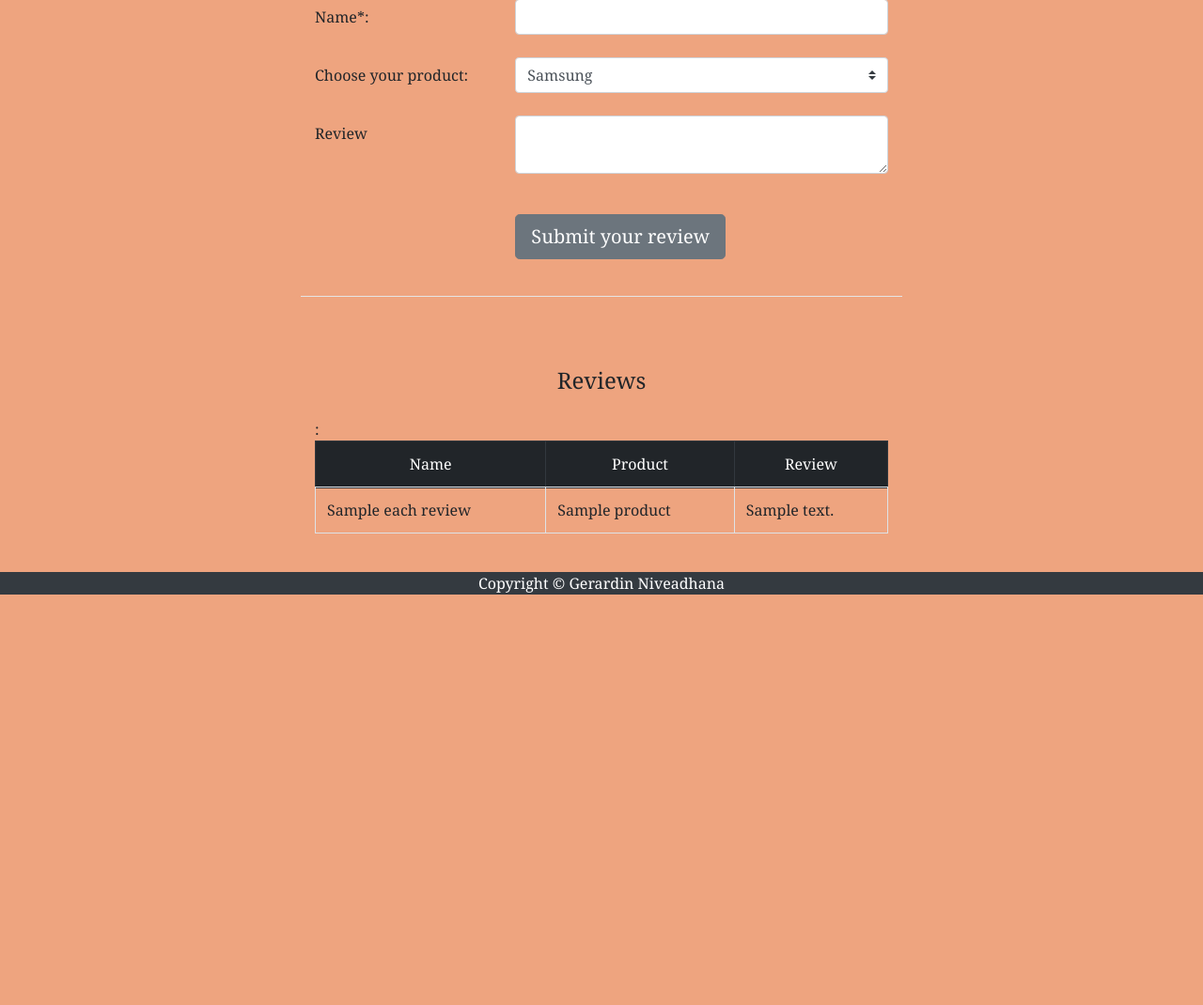
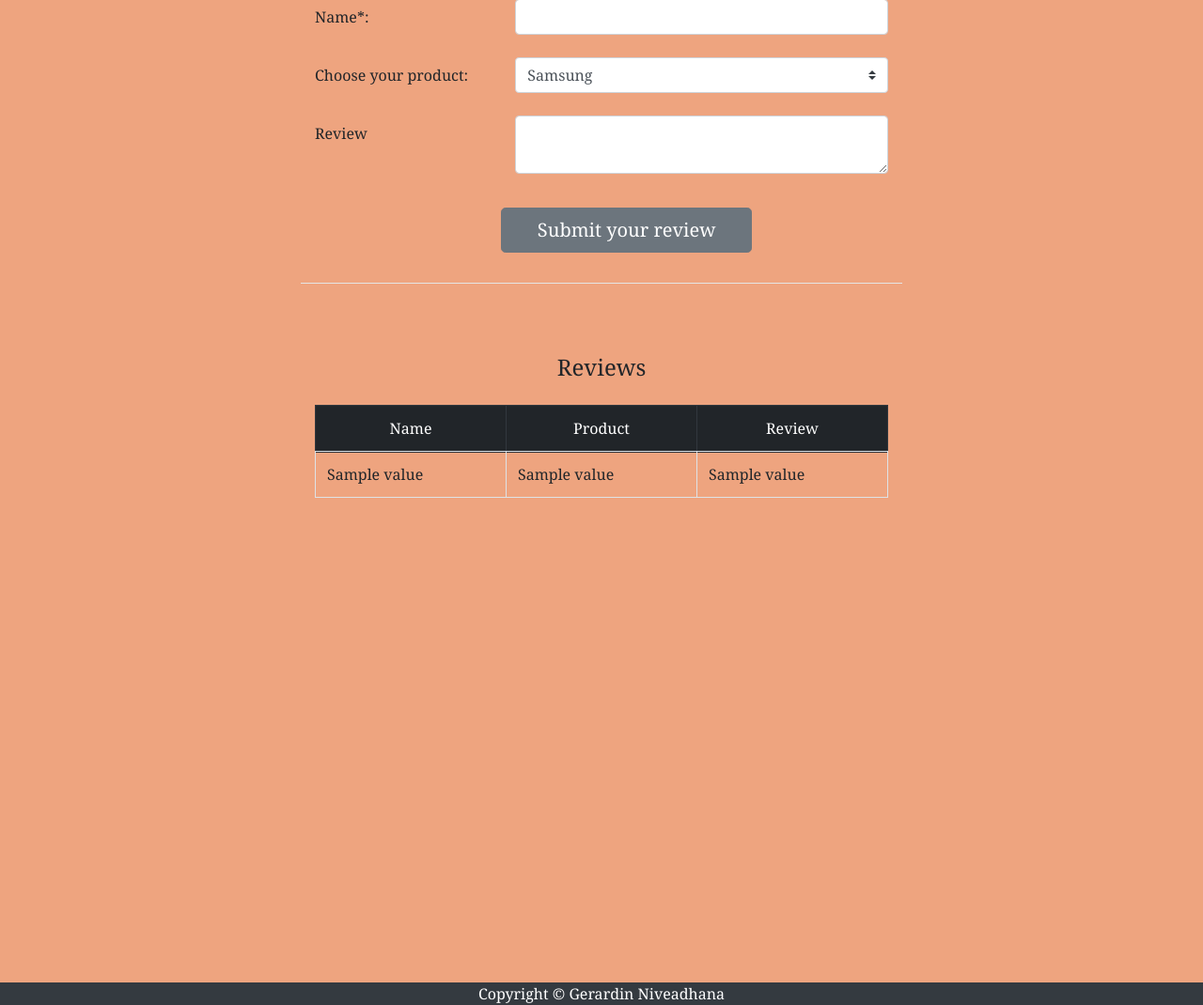
Before and after one commit to Gerardin16/Customer-review, a Flask app: template templates/index.html in a window 1280 px wide. Shown: the part 167-1237 px from the top of the page at 94% size. Before the commit the page ends 800 px from the top, so only its background shows below. Run offline with Flask 2, Linux system fonts and the light colour scheme; the template is opened without the code that fills it: values that come from a table or form of the project are taken from there, most other values are stand-ins (such as "Sample title", 1, 10 or a date in 2020); some libraries are stand-ins or nearby versions.

Commit message:
Handled exception handling Added comments Changed certain elements design changed the saving method logic to CSV

```diff
--- a/app.py
+++ b/app.py
@@ -1,4 +1,4 @@
-
+# Necessary packages
 from flask import Flask,render_template,request,flash,redirect,url_for
 from flask_wtf import FlaskForm
 from wtforms import (StringField,SelectField,TextAreaField,SubmitField)
@@ -7,10 +7,14 @@ import csv
 
 app = Flask(__name__)
 
+# Configure a secret SECRET_KEY
 app.config['SECRET_KEY'] = 'mykey'
 
+# CSV File to store the submitted reviews
 filename = "Reviews.csv"
+#Header in CSV File
 header = ("Name", "Product", "Review")
+
 submitReviews =[]
 countOfReviews = 0
 
@@ -28,61 +32,76 @@ class ReviewForm(FlaskForm):
 
 @app.route('/', methods=['GET', 'POST'])
 def index():
-    # Set the breed to a boolean False.
+    # Set varibles to hold the form data and initialize to False
     name=False
     product=False
     review=False
-    submit=False
+
+
+    #Retrieve the submitted reviews from the CSV file and assign to s list
     submitReviews= loadReviews()
-    # So we can use it in an if statement in the html.
+
     # Create instance of the form.
     form = ReviewForm()
 
 
-    # If the form is valid on submission (we'll talk about validation next)
+    # If the form is valid on submission and the method is 'POST'
     if form.validate_on_submit() and  request.method == 'POST' :
+        try:
+        # Grab the data from the form.
+            name= form.name.data
+            product=form.product.data
+            review=form.review.data
+            data=[name,product,review]
+            writeToCSV(header,data,filename)
+            # Reset the form's data to be False
+            form.name.data = ''
+            form.product.data=False
+            form.review.data=''
 
-        # Grab the data from the form.
-        name= form.name.data
-        product=form.product.data
-        review=form.review.data
-        data=[name,product,review]
-        writeToCSV(header,data,filename)
-        # Reset the form's breed data to be False
-        form.name.data = ''
-        form.product.data=False
-        form.review.data=''
-        form.submit.data=False
-        submitReviews= loadReviews()
-        flash('Your review has been submitted successfully')
-        return redirect(url_for('index'))
+            submitReviews= loadReviews()
 
+            # Message to display on successful submission of the review
+            flash('Your review has been submitted successfully')
+            return redirect(url_for('index'))
+        except:
+            flash("Your review has not been submitted successfully")
+            return redirect(url_for('index'))
     return render_template('index.html', form=form, submitReviews=submitReviews,countOfReviews=len(submitReviews))
 
+
+#Function to retrieve the submitted reviews from the CSV file
 def loadReviews():
-    with open (filename, 'r') as readfile:
-        reader = csv.DictReader(readfile)
-        dict_list = []
-        for line in reader:
-            dict_list.append(line)
-        return dict_list
+    try:
+        with open (filename, 'r') as readfile:
+            reader = csv.DictReader(readfile)
+            dict_list = []
+            for line in reader:
+                dict_list.append(line)
+            return dict_list
+    except:
+        flash("Reviews cannot be loaded")
 
 
+ # Function to save the form details in CSV file
 def writeToCSV(header, data, filename):
-        with open (filename, 'r', newline = "") as readfile:
+    try:
+        with open (filename, 'r') as readfile:
             reader = csv.DictReader(readfile)
             # for row in reader:
             # print(row['id'])
             lineCount= len(list(reader))
-            with open (filename, 'a') as writefile:
-                if(lineCount < 1):
+            if(lineCount < 1):
+                with open (filename, 'w') as writefile:
                     writer=csv.writer(writefile)
                     writer.writerow(header)
                     writer.writerow(data)
-                else:
-                    lineCount+=1
+            else:
+                with open (filename, 'a') as writefile:
                     writer=csv.writer(writefile)
                     writer.writerow(data)
+    except:
+        flash("Your review has not been submitted successfully")
 
 
 if __name__ == '__main__':
--- a/static/style.css
+++ b/static/style.css
@@ -1,16 +1,18 @@
+/* HTML body */
 body{
     background:#EEA47FFF;
     font-family: Cambria, Cochin, Georgia, Times, 'Times New Roman', serif;
 
 }
 
-
+/* Header Section */
 h1,h2,h3,h4,h5,h6{
 
     margin: 50px auto 25px;
 
 }
 
+/* Horizontal line styling */
 .horizontal-line{
 
     background-color: #ffffff;
@@ -20,19 +22,24 @@ h1,h2,h3,h4,h5,h6{
 
 }
 
+/* Submit button styling */
 .submit-button{
     margin-top: 20px;
 }
 
+/* Table styling */
 .table-width{
     width:100%;
+    table-layout:fixed
 }
 
+/* Footer styling */
 .footer {
-    position: fixed;
-    left: 0;
     bottom: 0;
     width: 100%;
-    /* margin-top:200px; */
+    margin-top: 500px;;
+ }
 
+ #text{
+    visibility: hidden;
  }
--- a/templates/index.html
+++ b/templates/index.html
@@ -42,8 +42,8 @@
                             </div>
                         </div>
                         <div class="form-group row ">
-                            <label for="reviewSubmit" class="col-md-6 offset-md-4 col-form-label ">
-                            {{ form.submit(class='btn btn-secondary btn-lg submit-button') }} </label>
+                            {{ form.submit(class='btn btn-secondary btn-lg submit-button input-group-btn
+                            col-lg-5 offset-lg-4 col-md-5 offset-md-4 col-sm-5 offset-sm-4') }}
                         </div>
                 </form>
             </div>
@@ -60,8 +60,7 @@
         <div class="row">
             <div class="col-lg-6 offset-lg-3 ">
                 <h4 class="text-center">Reviews</h4>
-                <div>
-                    <table class="display table nowrap responsive table-bordered table-width" >
+                <table class="display table nowrap responsive table-bordered table-width" >
                         <tr>
                             <thead class="table-dark text-center">
                                 <td >Name</td>
@@ -69,16 +68,15 @@
                                 <td>Review</td>
                             </thead>
                         </tr>
-                        {% for eachReview in submitReviews %}:
+                        {% for eachReview in submitReviews %}
                             <tr>
-                                <td>{{ eachReview.get('Name') }}</td>
-                                <td>{{ eachReview.get('Product') }}</td>
-                                <td>{{ eachReview.get('Review') }}</td>
+                                <td>{{ values[0] }}</td>
+                                <td>{{ values[1] }}</td>
+                                <td>{{ values[2] }}</td>
                             </tr>
                         {% endfor %}
 
-                    </table>
-                </div>
+                </table>
             </div>
         </div>
     </div>
```
Also changed, not shown: Reviews.csv (+9 -3 lines).
